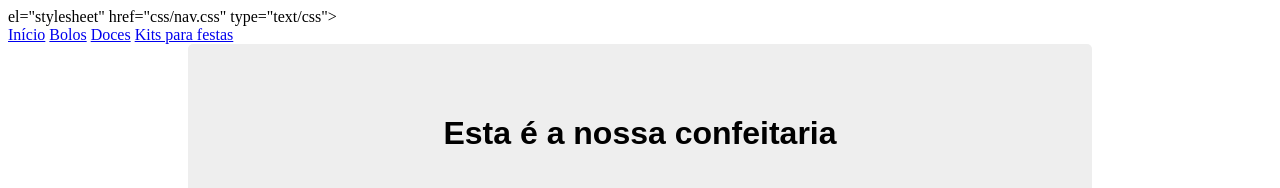
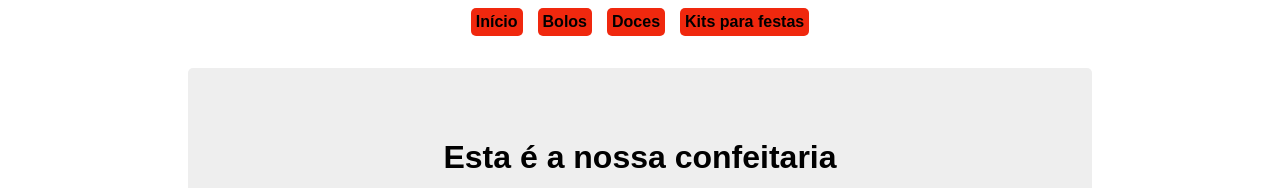
Before and after one commit to vitoriamaravilha/confeitaria-1, a plain HTML site: page index.html in a window 1280 px wide. Shown: the top 188 px of the page. Drawn offline with Linux system fonts and the light colour scheme.

Commit message:
corrigir link

```diff
--- a/index.html
+++ b/index.html
@@ -5,7 +5,7 @@
     <meta charset="UTF-8">
     <title>Bolos e doces</title>
 
-    <link rink rel="stylesheet" href= type="text/css">el="stylesheet" href="css/nav.css" type="text/css">
+    <link rel="stylesheet" href="css/nav.css" type="text/css">
     <link rel="stylesheet" href="css/main.css" type="text/css">
   </head>
 
```
